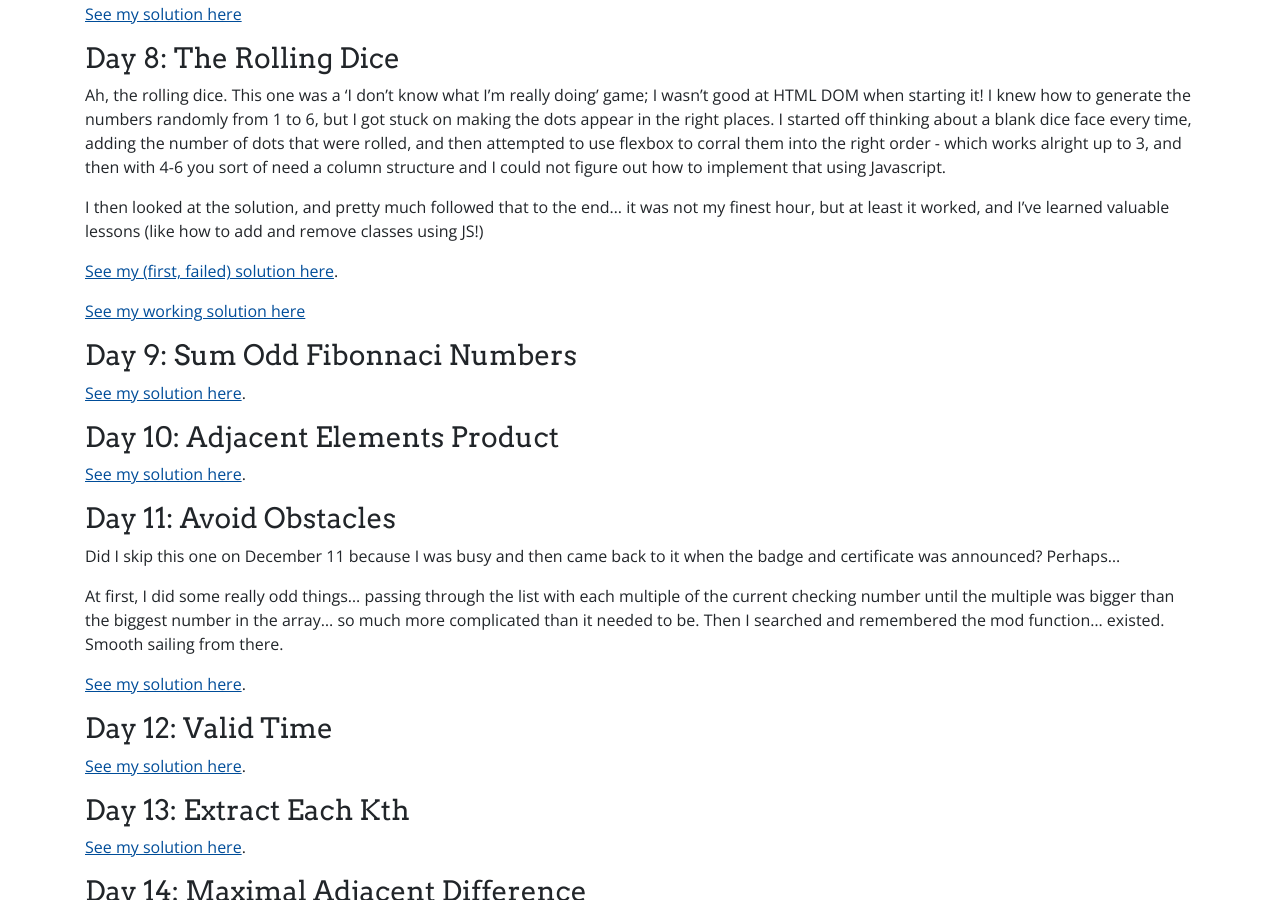
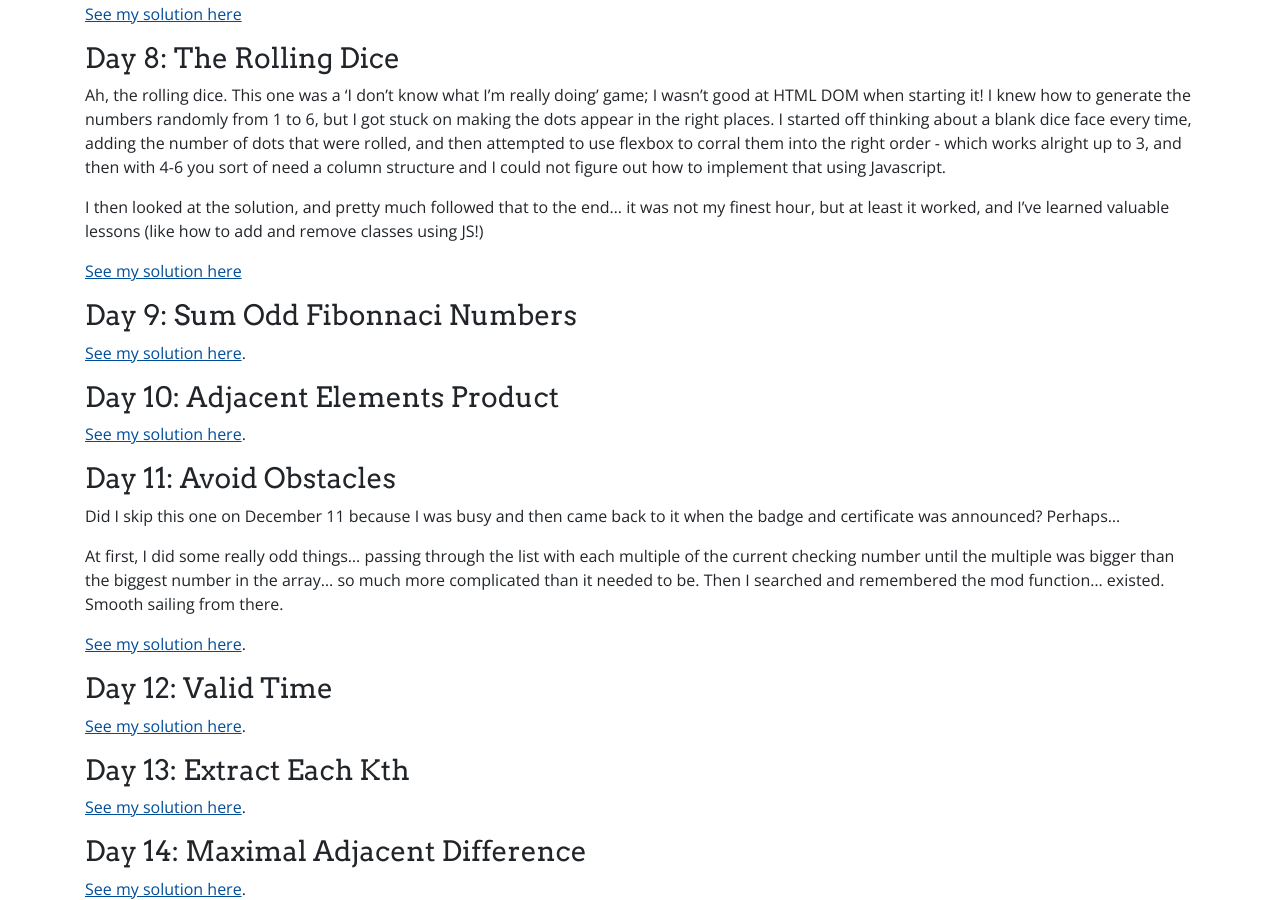
Before and after one commit to jentdong/jentdong.github.io, a Jekyll site: the page built from _posts/2020-12-15-javascriptmas.md, in a window 1280 px wide and 900 px high, scrolled down 1145 px. Built offline with Jekyll 4.4.1, drawn with Linux system fonts in a browser that asks for light colours; nearby versions of some CDN libraries.

Commit message:
Update 2020-12-15-javascriptmas.md

```diff
--- a/_posts/2020-12-15-javascriptmas.md
+++ b/_posts/2020-12-15-javascriptmas.md
@@ -37,9 +37,7 @@ Ah, the rolling dice. This one was a 'I don't know what I'm really doing' game;
 
 I then looked at the solution, and pretty much followed that to the end... it was not my finest hour, but at least it worked, and I've learned valuable lessons (like how to add and remove classes using JS!)
 
-[See my (first, failed) solution here](https://scrimba.com/scrim/co88e44f6abb1cfbffd717fca).
-
-[See my working solution here](https://scrimba.com/scrim/coc2c4209ad6c3dedd0b2475c)
+[See my solution here](https://scrimba.com/scrim/coc2c4209ad6c3dedd0b2475c)
 ### Day 9: Sum Odd Fibonnaci Numbers
 [See my solution here](https://scrimba.com/scrim/coca94f228230312c10190da3).
 ### Day 10: Adjacent Elements Product
```
